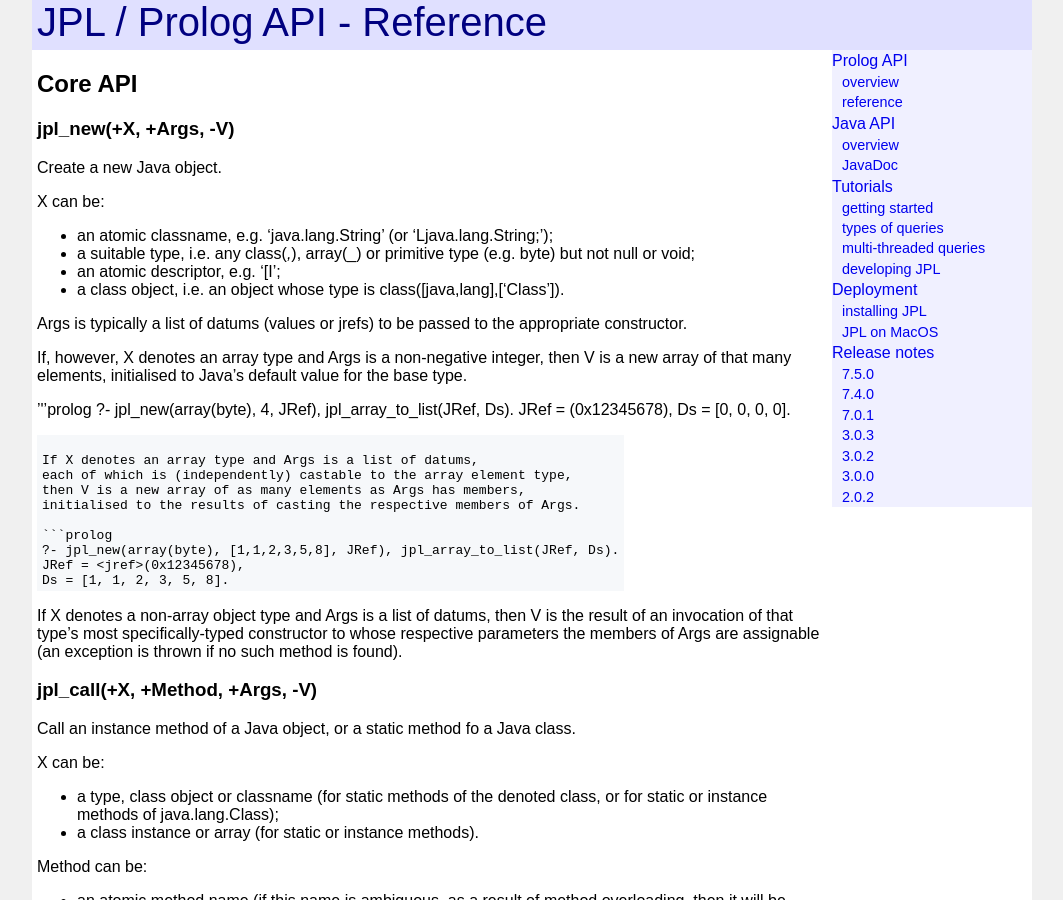
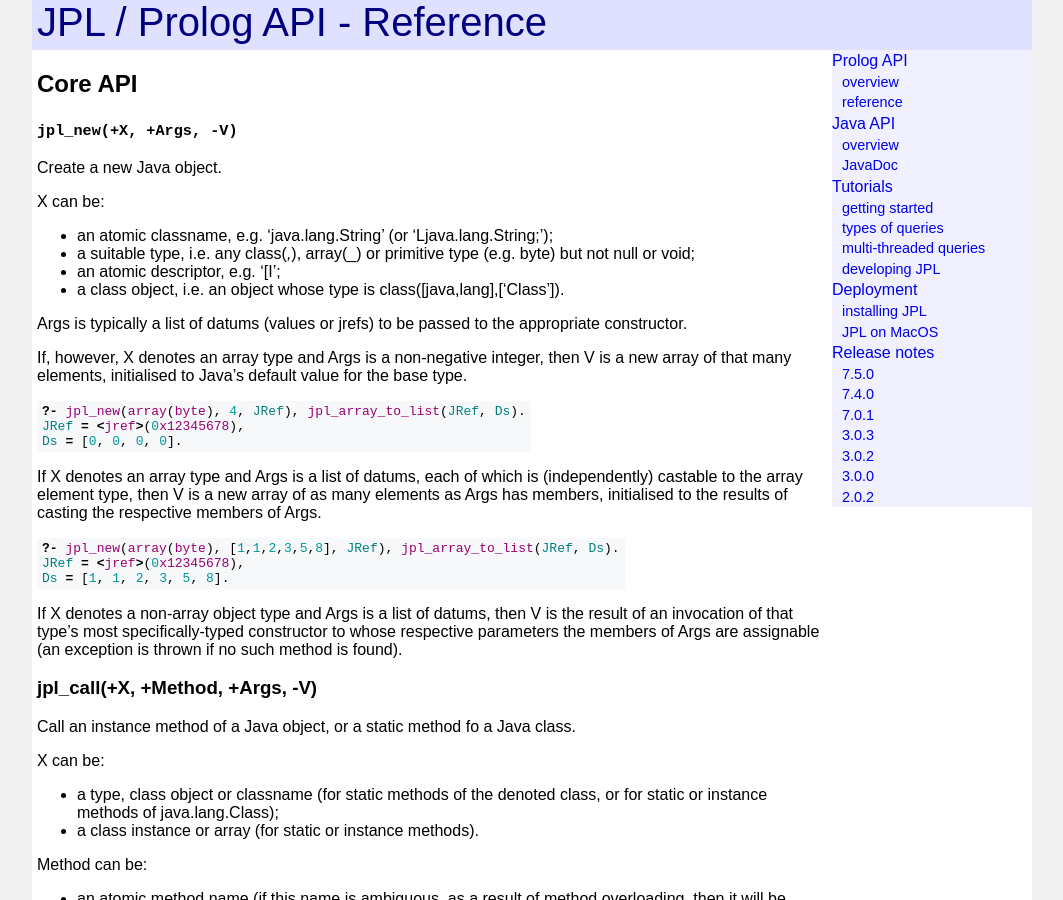
Before and after one commit to anionic/jpl-nav, a Jekyll site: the page built from docs/PrologApiReference.md, in a window 1280 px wide and 900 px high. Shown: the whole window, without its empty margins (108-1171 px from the left). Built offline with Jekyll 4.4.1, drawn with Linux system fonts in a browser that asks for light colours; our own code applies the rules of GitHub Pages for plain Markdown files.

Commit message:
Update PrologApiReference.md

````diff
--- a/docs/PrologApiReference.md
+++ b/docs/PrologApiReference.md
@@ -2,12 +2,11 @@
 
 ## Core API
 
-### jpl_new(+X, +Args, -V)
+### `jpl_new(+X, +Args, -V)`
 
 Create a new Java object.
 
 X can be:
-
 * an atomic classname, e.g. 'java.lang.String' (or 'Ljava.lang.String;');
 * a suitable type, i.e. any class(_,_), array(_) or primitive type (e.g. byte) but not null or void;
 * an atomic descriptor, e.g. '[I';
@@ -18,7 +17,7 @@
 If, however, X denotes an array type and Args is a non-negative integer,
 then V is a new array of that many elements, initialised to Java's default value for the base type.
 
-'''prolog
+```prolog
 ?- jpl_new(array(byte), 4, JRef), jpl_array_to_list(JRef, Ds).
 JRef = <jref>(0x12345678),
 Ds = [0, 0, 0, 0].
````
